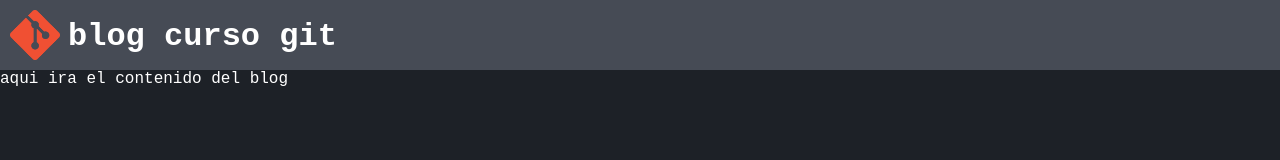
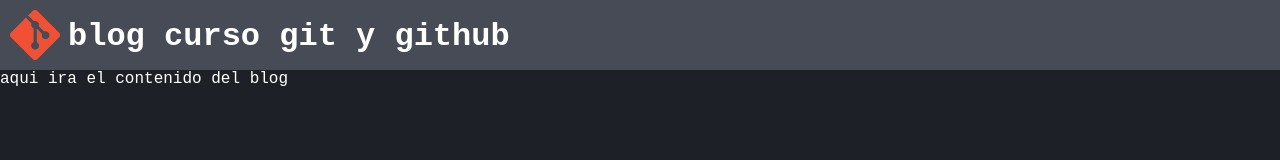
Before and after one commit to alexmf18/curso-git, a plain HTML site: page index.html in a window 1280 px wide. Drawn offline with Linux system fonts and the light colour scheme; a web font is replaced by a local one.

Commit message:
modificacion titulo

```diff
--- a/index.html
+++ b/index.html
@@ -12,7 +12,7 @@
 <body>
     <div class="bar">
         <img class="logo" src="img/git.png">
-        <h1>blog curso git</h1>
+        <h1>blog curso git y github</h1>
     </div>
     <div>
         aqui ira el contenido del blog
```
